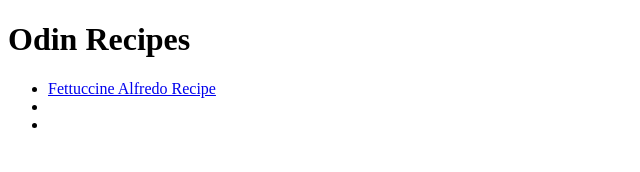
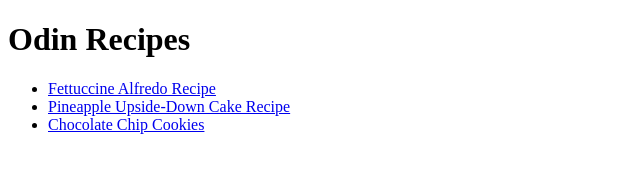
Before and after one commit to MomoLite/odin-recipes, a plain HTML site: page index.html in a window 1280 px wide. Shown: the whole page, without its empty margins (0-640 px from the left). Drawn offline with Linux system fonts and the light colour scheme.

Commit message:
forgot to add the recipes on odin-recipe

```diff
--- a/index.html
+++ b/index.html
@@ -9,9 +9,9 @@
         <ul>
             <li><a href="recipes/fettuccine-alfredo.html" target="_blank">Fettuccine Alfredo Recipe</a></li>
 
-            <li><a href="recipes/pineapple-upside-down-cake.html" target="_blank"></a></li>
+            <li><a href="recipes/pineapple-upside-down-cake.html" target="_blank">Pineapple Upside-Down Cake Recipe</a></li>
 
-            <li><a href="recipes/chocolate-chip-cookies.html" target="_blank"></a></li>
+            <li><a href="recipes/chocolate-chip-cookies.html" target="_blank">Chocolate Chip Cookies</a></li>
         </ul>
 
     </body>
```
